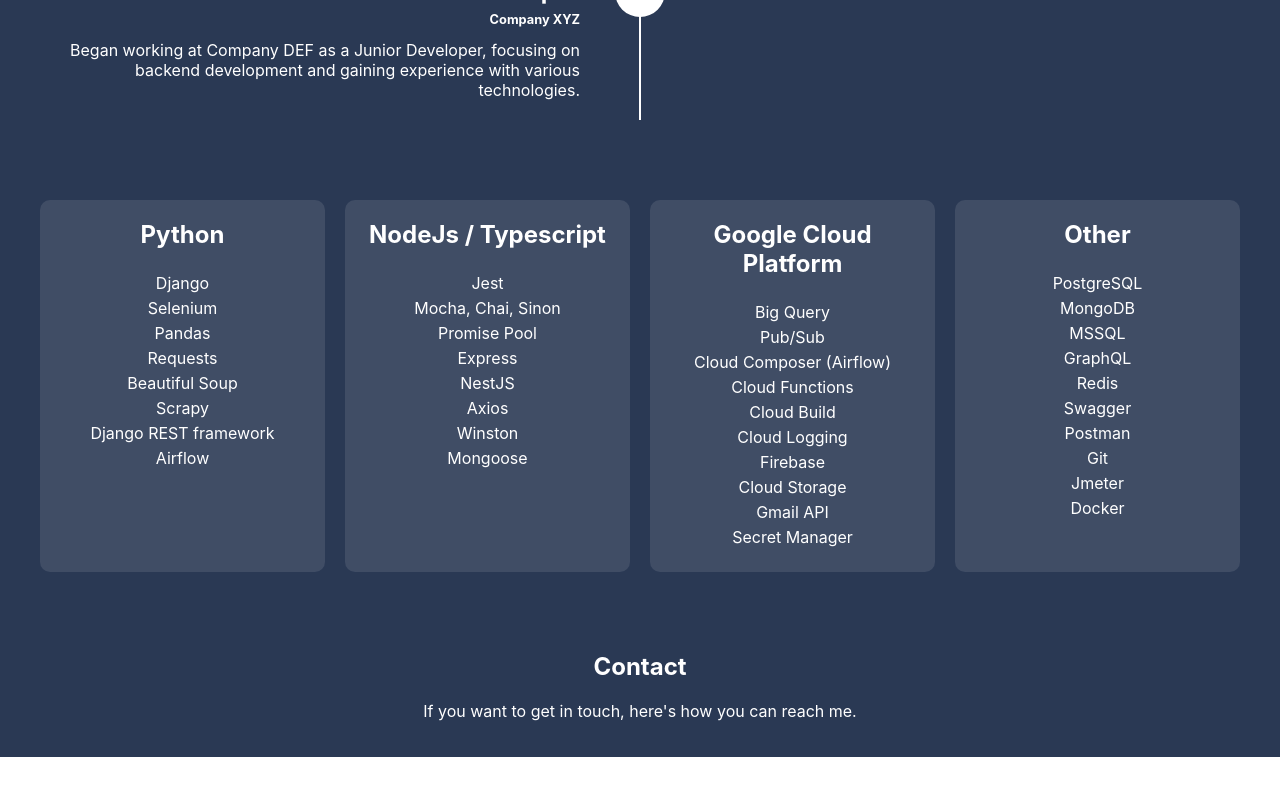
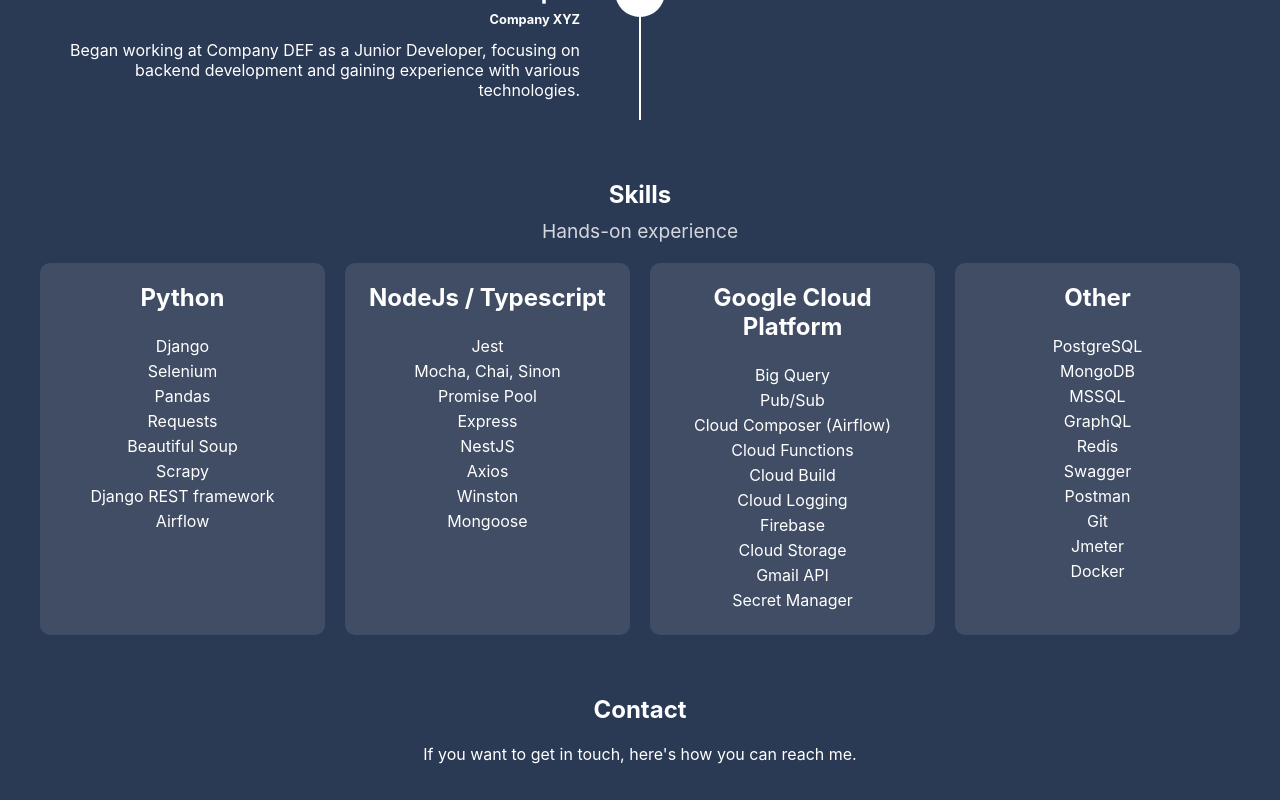
Before and after one commit to TomJan533/my-resume, a React (Create React App) app: page / in a window 1280 px wide. Shown: the part 2245-3045 px from the top of the page. Before the commit the page ends 3002 px from the top, so only its background shows below. Built offline with nearby package versions, Linux system fonts and the light colour scheme.

Commit message:
skills title

```diff
--- a/src/components/Skills/Skills.css
+++ b/src/components/Skills/Skills.css
@@ -1,12 +1,29 @@
 .skills-section {
-    background-color: rgb(42, 57, 84);
-    padding: 40px 20px;
-    color: white;
+    background-color: rgb(42, 57, 84); /* Same background color */
+    padding: 20px; /* Same padding */
+    color: white; /* Same text color */
+  }
+
+  .skills-header {
+    max-width: 800px; /* Same max width */
+    margin: 0 auto; /* Center the header */
+    text-align: center; /* Center the text */
+  }
+
+  .skills-header h2 {
+    margin: 0;
+    font-size: 1.5rem; /* Adjust the font size to match the Contact title */
+  }
+
+  .skills-header p {
+    margin: 10px 0 0;
+    font-size: 1.2rem; /* Adjust the font size for the subtitle */
+    color: rgba(255, 255, 255, 0.8); /* Slightly lighter color for the subtitle */
   }
 
   .skills-container {
     max-width: 1200px;
-    margin: 0 auto;
+    margin: 20px auto 0; /* Add some space above the skill groups */
     display: grid;
     grid-template-columns: repeat(auto-fill, minmax(250px, 1fr));
     gap: 20px;
--- a/src/components/Skills/Skills.js
+++ b/src/components/Skills/Skills.js
@@ -5,6 +5,10 @@ import './Skills.css';
 const Skills = () => {
   return (
     <section id="skills" className="skills-section">
+      <div className="skills-header">
+        <h2>Skills</h2>
+        <p>Hands-on experience</p>
+      </div>
       <div className="skills-container">
         <SkillGroup
           title="Python"
@@ -49,11 +53,18 @@ const Skills = () => {
         />
         <SkillGroup
           title="Other"
-          skills={['PostgreSQL',
+          skills={[
+            'PostgreSQL',
             'MongoDB',
             'MSSQL',
             'GraphQL',
-            'Redis', 'Swagger', 'Postman', 'Git', 'Jmeter', 'Docker']}
+            'Redis',
+            'Swagger',
+            'Postman',
+            'Git',
+            'Jmeter',
+            'Docker',
+          ]}
         />
       </div>
     </section>
```
